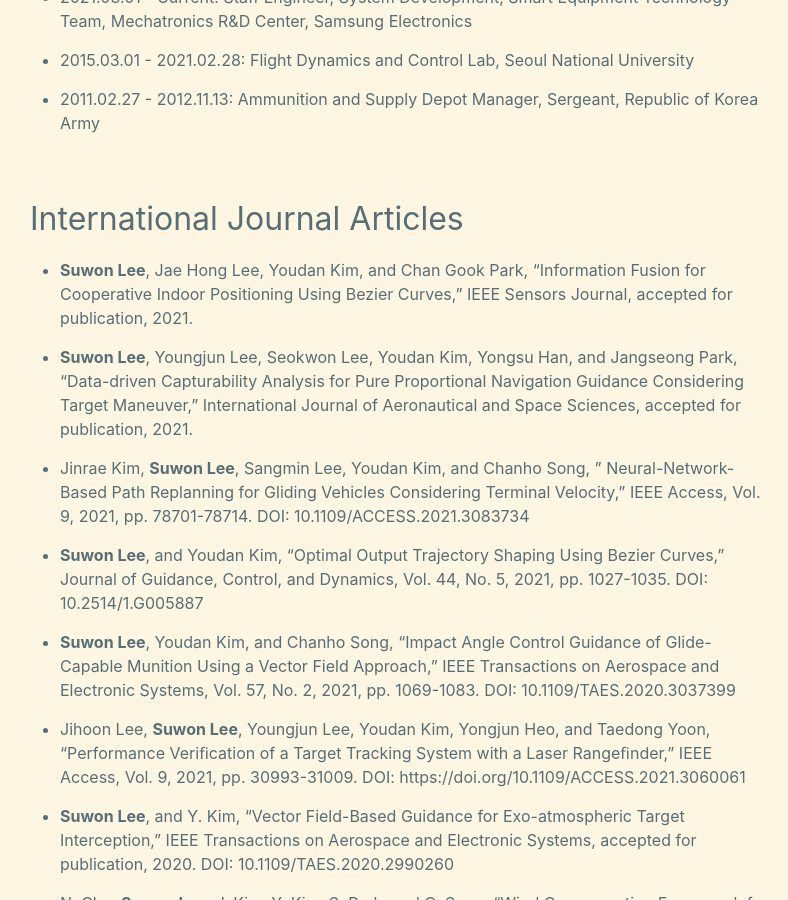
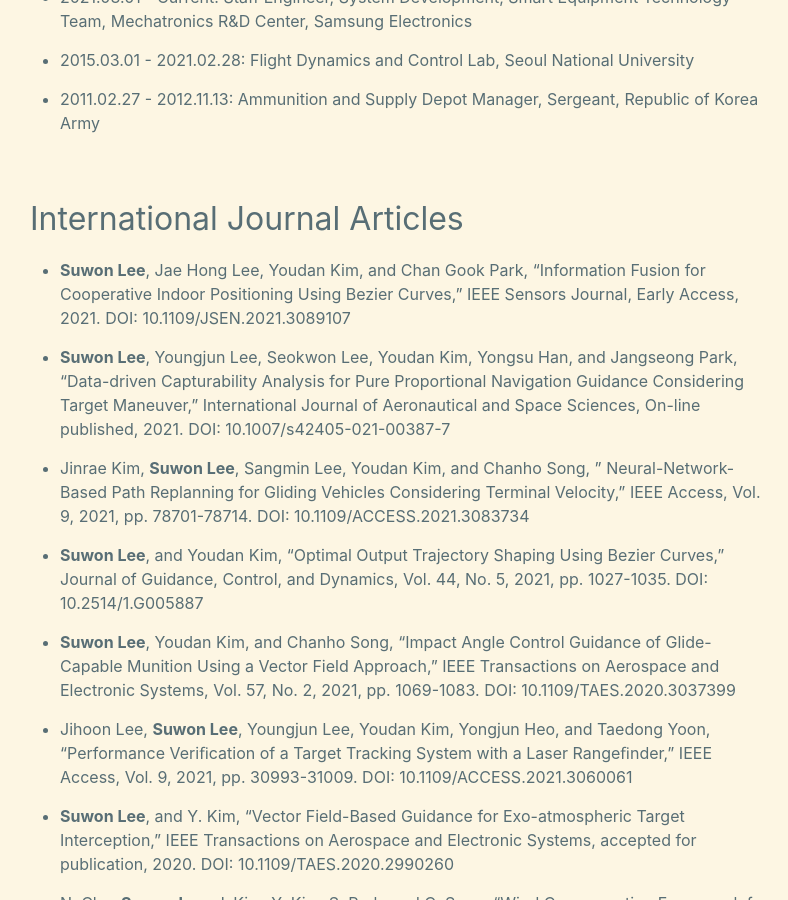
Before and after one commit to SuwonLee-KMU/SuwonLee-KMU.github.io, a Jekyll site: the page built from docs/CV.md, in a window 1280 px wide and 900 px high, scrolled down 521 px. Shown: the whole window, without its empty margins (240-1028 px from the left). Built offline with Jekyll 4.4.1, drawn with Linux system fonts in a browser that asks for light colours; some of the changed text lies outside the part shown.

Commit message:
Modify CV

```diff
--- a/docs/CV.md
+++ b/docs/CV.md
@@ -22,9 +22,11 @@
 
 ## International Journal Articles
 
-- **Suwon Lee**, Jae Hong Lee, Youdan Kim, and Chan Gook Park, “Information Fusion for Cooperative Indoor Positioning Using Bezier Curves,” IEEE Sensors Journal, accepted for publication, 2021.
+- **Suwon Lee**, Jae Hong Lee, Youdan Kim, and Chan Gook Park, “Information Fusion for Cooperative Indoor Positioning Using Bezier Curves,” IEEE Sensors Journal, Early Access, 2021.
+  DOI: 10.1109/JSEN.2021.3089107
 
-- **Suwon Lee**, Youngjun Lee, Seokwon Lee, Youdan Kim, Yongsu Han, and Jangseong Park, “Data-driven Capturability Analysis for Pure Proportional Navigation Guidance Considering Target Maneuver,” International Journal of Aeronautical and Space Sciences, accepted for publication, 2021.
+- **Suwon Lee**, Youngjun Lee, Seokwon Lee, Youdan Kim, Yongsu Han, and Jangseong Park, “Data-driven Capturability Analysis for Pure Proportional Navigation Guidance Considering Target Maneuver,” International Journal of Aeronautical and Space Sciences, On-line published, 2021.
+  DOI: 10.1007/s42405-021-00387-7
 
 - Jinrae Kim, **Suwon Lee**, Sangmin Lee, Youdan Kim, and Chanho Song, ” Neural-Network-Based Path Replanning for Gliding Vehicles Considering Terminal Velocity,” IEEE Access, Vol. 9, 2021, pp. 78701-78714.
   DOI: 10.1109/ACCESS.2021.3083734
@@ -36,7 +38,7 @@
   DOI: 10.1109/TAES.2020.3037399
 
 - Jihoon Lee, **Suwon Lee**, Youngjun Lee, Youdan Kim, Yongjun Heo, and Taedong Yoon, “Performance Veriﬁcation of a Target Tracking System with a Laser Rangeﬁnder,” IEEE Access, Vol. 9, 2021, pp. 30993-31009.
-DOI: https://doi.org/10.1109/ACCESS.2021.3060061
+DOI: 10.1109/ACCESS.2021.3060061
 
 - **Suwon Lee**, and Y. Kim, “Vector Field-Based Guidance for Exo-atmospheric Target Interception,” IEEE Transactions on Aerospace and Electronic Systems, accepted for publication, 2020. DOI: 10.1109/TAES.2020.2990260
 
```
Also changed, not shown: other parts of docs/CV.md (+3 -1 lines).
